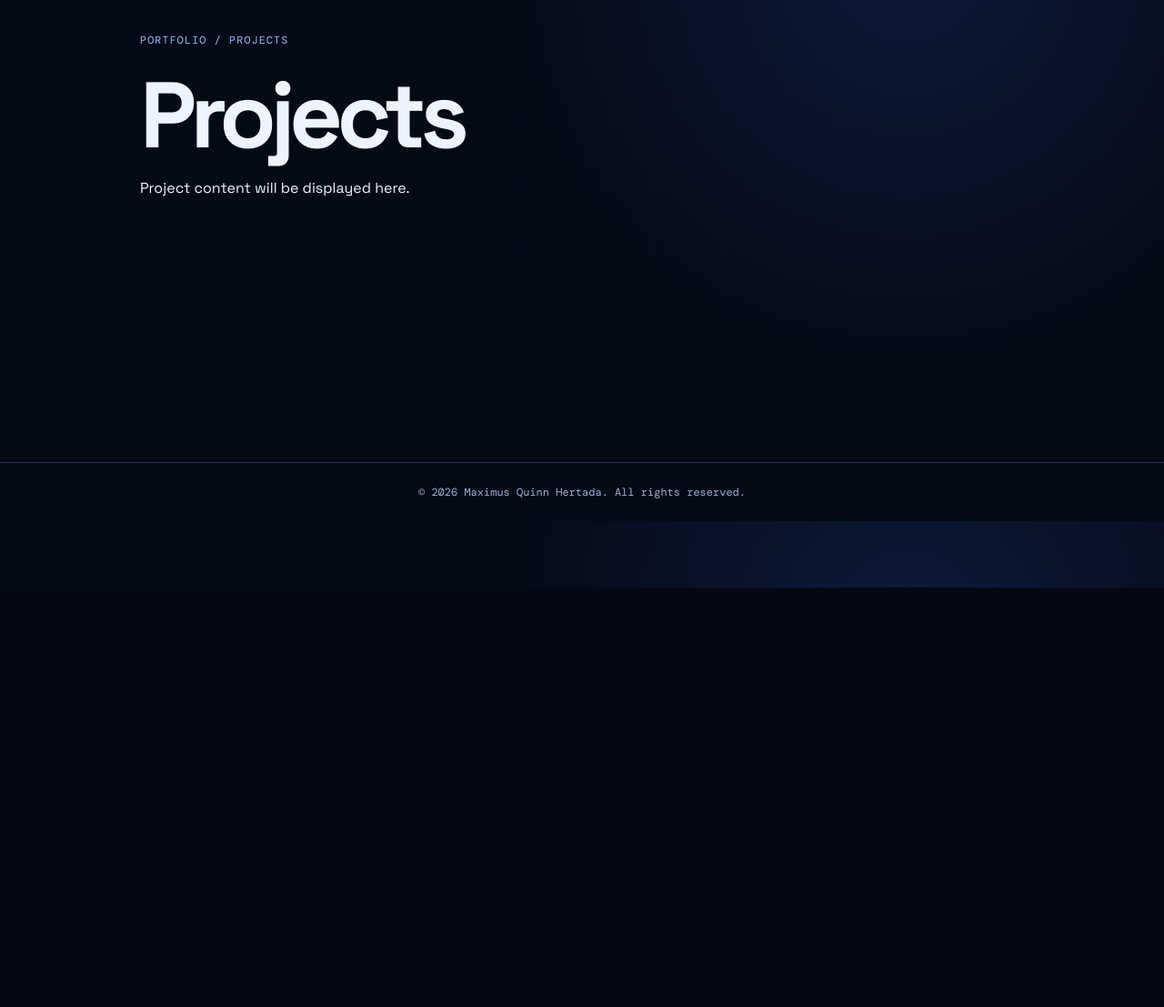
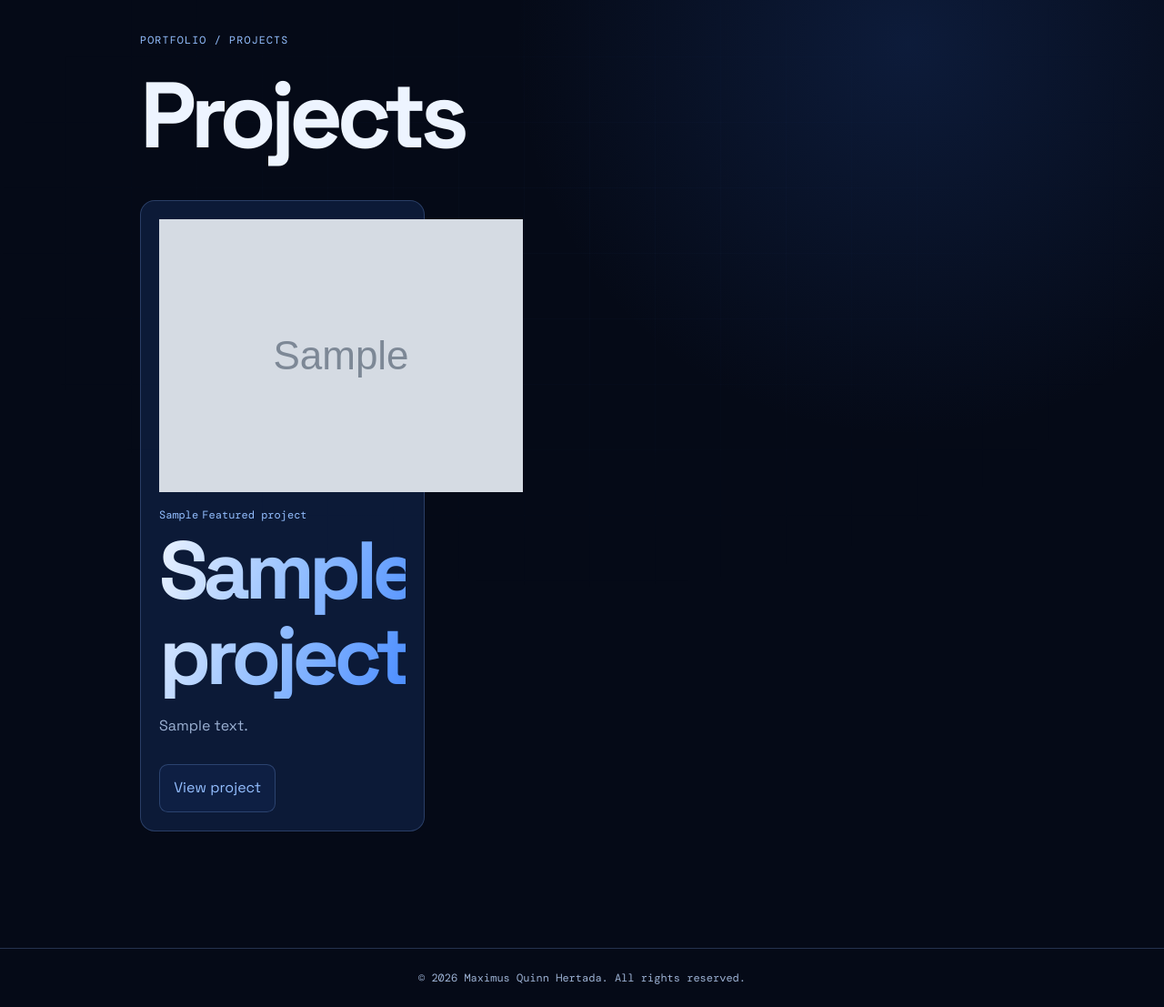
Before and after one commit to MaxKwen/MaxPorto, a Django app: page /projects/ in a window 1280 px wide. Shown: the part 154-1261 px from the top of the page at 91% size. Before the commit the page ends 800 px from the top, so only its background shows below. Run offline with Django 5.2, Linux system fonts and the light colour scheme; tables that the repository leaves empty hold one stand-in row (values such as "Sample post"); grey boxes marked "Sample" are stand-in pictures.

Commit message:
feat: render projects from database

```diff
--- a/main/views.py
+++ b/main/views.py
@@ -1,5 +1,10 @@
 from django.shortcuts import render
+
+from main.models import Project
 
 
 def show_projects(request):
-    return render(request, "projects.html")
+    context = {
+        "project_list": Project.objects.all(),
+    }
+    return render(request, "projects.html", context)
--- a/templates/projects.html
+++ b/templates/projects.html
@@ -47,7 +47,28 @@
       <section class="section">
         <p class="eyebrow">Portfolio / Projects</p>
         <h1>Projects</h1>
-        <p class="empty-state">Project content will be displayed here.</p>
+        <div class="project-grid">
+          {% for project in project_list %}
+            <article class="project-card">
+              {% if project.thumbnail %}
+                <img src="{{ project.thumbnail }}" alt="Thumbnail for {{ project.title }}" />
+              {% endif %}
+              <span>{{ project.category }}</span>
+              {% if project.is_featured %}
+                <span>Featured project</span>
+              {% endif %}
+              <h2>{{ project.title }}</h2>
+              <p>{{ project.description }}</p>
+              {% if project.project_url %}
+                <a href="{{ project.project_url }}" target="_blank" rel="noreferrer">
+                  View project
+                </a>
+              {% endif %}
+            </article>
+          {% empty %}
+            <p class="empty-state">No projects have been added yet.</p>
+          {% endfor %}
+        </div>
       </section>
     </main>
     <footer class="site-footer">
```
Also changed, not shown: main/tests.py (+24 -0 lines).
